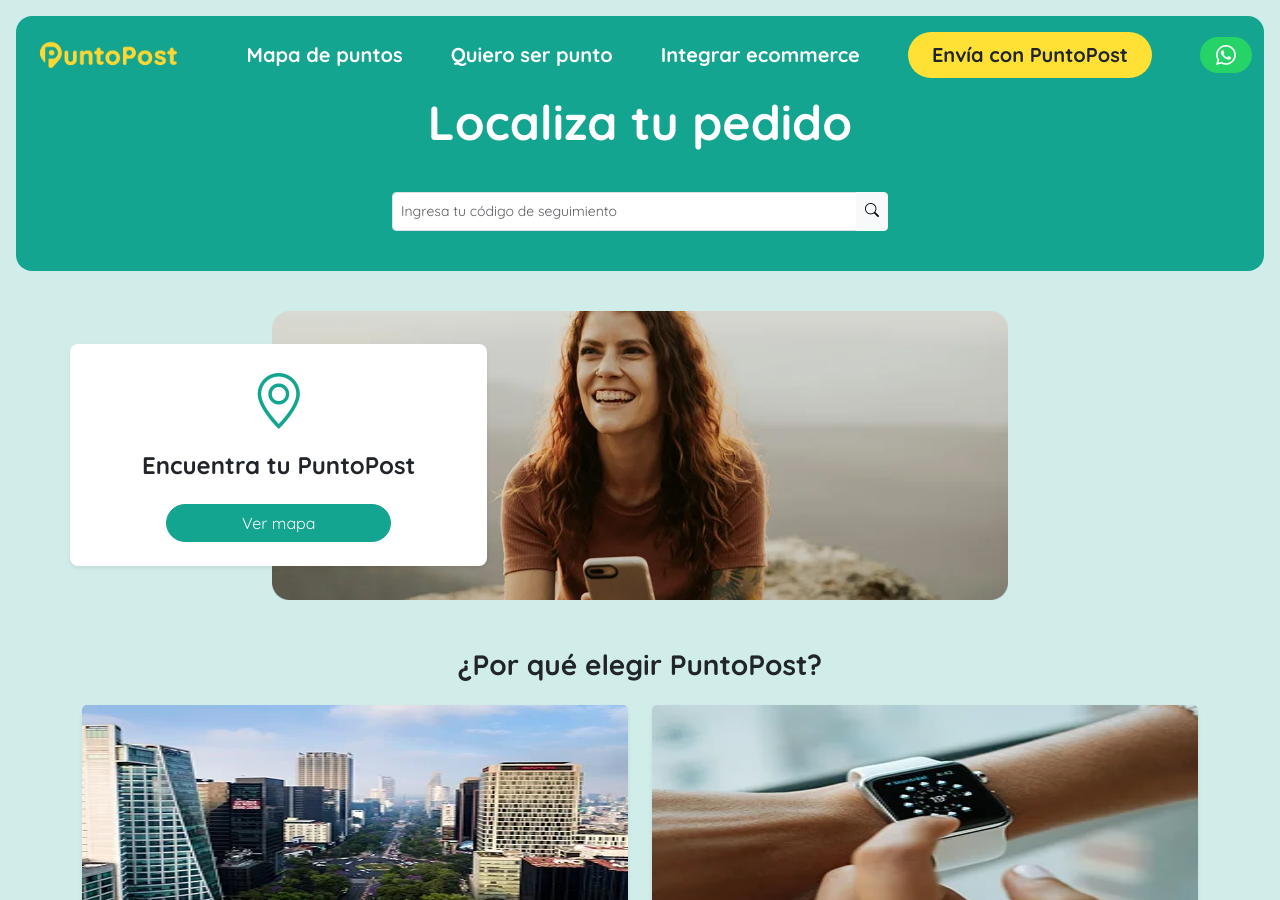
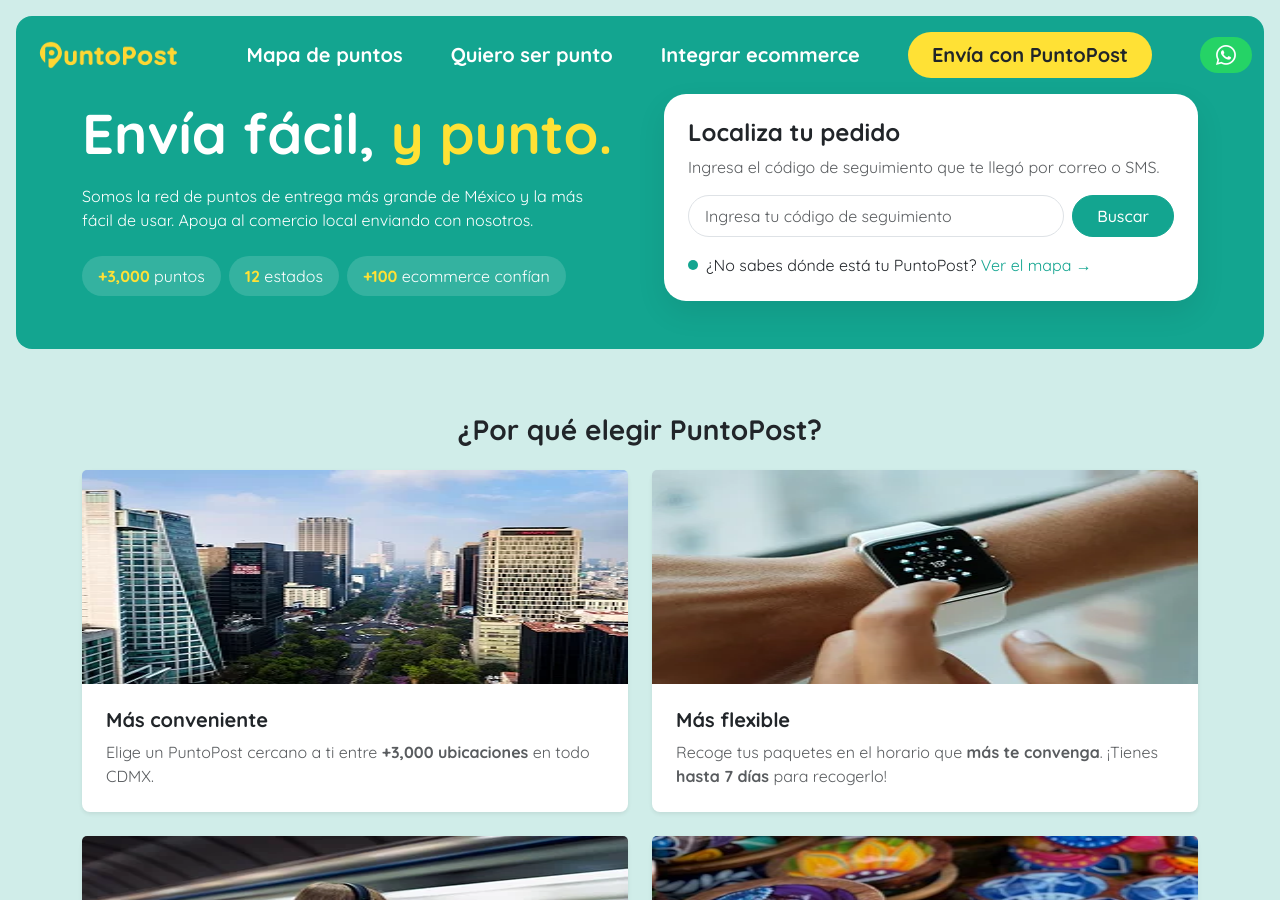
Before and after one commit to puntopost/web, a Jekyll site: the page built from index.html, in a window 1280 px wide and 900 px high. Built offline with Jekyll 4.4.1, drawn with Linux system fonts in a browser that asks for light colours.

Commit message:
Home hero redesign: “Envía fácil, y punto.” with right-side tracking card (#53)
* Initial plan

* feat(home): rediseña hero con tracking card y badges

---------

Co-authored-by: copilot-swe-agent[bot] <198982749+Copilot@users.noreply.github.com>

```diff
--- a/index.html
+++ b/index.html
@@ -4,47 +4,54 @@ description: "Recoge y envía paquetes en +3,000 puntos en CDMX. Sin etiquetas,
 css:
     - /assets/css/brand-logos.css
 banner: |
-    <section class="text-white text-center rounded-bottom-4 pb-3">
-    <h1 class="fw-bold display-5 mb-3">Localiza tu pedido</h1>
-    <div class="container-fluid">
-        <div class="row justify-content-center">
-            <div class="col-md-6 col-xl-5 col-xxl-4">
-                <form id="tracking-form">
-                    <div class="input-group input-group-sm my-lg-4">
-                        <input type="text" class="form-control form-control-lg p-2" id="tracking-input" placeholder="Ingresa tu código de seguimiento" aria-label="Código de seguimiento">
-                        <button class="btn btn-light" type="submit" aria-label="Buscar pedido"><i class="bi bi-search"></i></button>
+    <section class="rounded-bottom-4 px-3 px-lg-4 pb-4 pb-lg-5">
+        <div class="container">
+            <div class="row g-4 g-lg-5 align-items-center">
+                <div class="col-12 col-lg-6">
+                    <h1 class="fw-bold text-white lh-sm mb-3" style="font-size: clamp(2rem, 7vw, 3.5rem);">
+                        Envía fácil, <span style="color: #FFE135;">y punto.</span>
+                    </h1>
+                    <p class="text-white mb-4">
+                        Somos la red de puntos de entrega más grande de México y la más fácil de usar. Apoya al comercio local enviando con nosotros.
+                    </p>
+                    <div class="d-flex flex-wrap gap-2">
+                        <div class="rounded-pill px-3 py-2" style="background-color: rgba(255, 255, 255, 0.14);">
+                            <span class="fw-bold" style="color: #FFE135;">+3,000</span>
+                            <span class="text-white"> puntos</span>
+                        </div>
+                        <div class="rounded-pill px-3 py-2" style="background-color: rgba(255, 255, 255, 0.14);">
+                            <span class="fw-bold" style="color: #FFE135;">12</span>
+                            <span class="text-white"> estados</span>
+                        </div>
+                        <div class="rounded-pill px-3 py-2" style="background-color: rgba(255, 255, 255, 0.14);">
+                            <span class="fw-bold" style="color: #FFE135;">+100</span>
+                            <span class="text-white"> ecommerce confían</span>
+                        </div>
                     </div>
-                </form>
+                </div>
+                <div class="col-12 col-lg-6">
+                    <div class="bg-white p-3 p-sm-4 shadow-sm h-100" style="border-radius: 22px; box-shadow: 0 12px 30px rgba(0, 0, 0, 0.08) !important;">
+                        <h2 class="fw-bold text-dark fs-4 mb-2">Localiza tu pedido</h2>
+                        <p class="text-body-secondary mb-3">Ingresa el código de seguimiento que te llegó por correo o SMS.</p>
+                        <form id="tracking-form">
+                            <div class="d-flex flex-column flex-sm-row gap-2">
+                                <input type="text" class="form-control rounded-pill px-3 py-2" id="tracking-input" placeholder="Ingresa tu código de seguimiento" aria-label="Código de seguimiento">
+                                <button class="btn btn-primary rounded-pill px-4 text-white fw-medium" type="submit" aria-label="Buscar pedido">Buscar</button>
+                            </div>
+                        </form>
+                        <a href="/map" class="d-inline-flex align-items-center gap-2 mt-3 text-decoration-none">
+                            <span class="rounded-circle d-inline-block" style="width: 10px; height: 10px; background-color: #13A590;"></span>
+                            <span class="text-dark">¿No sabes dónde está tu PuntoPost? <span class="text-primary">Ver el mapa →</span></span>
+                        </a>
+                    </div>
+                </div>
             </div>
         </div>
-    </div>
     </section>
 ---
 
     <section class="bg-primary-subtle">
-        <div class="container pt-2 pb-4 pt-lg-4 pb-lg-5">
-            <!-- Mobile: Full width button -->
-            <a href="/map" class="btn btn-light p-3 d-flex align-items-center shadow-sm mt-3 mb-5 justify-content-start justify-content-sm-center fw-medium rounded-2 d-lg-none">
-                <i class="bi bi-geo-alt me-3 fs-4 text-primary"></i> <span class="fs-5">Encuentra tu PuntoPost</span>
-            </a>
-
-            <!-- Desktop: Card with image layout -->
-            <div class="row align-items-center mb-5 d-none d-lg-flex position-relative">
-                <div class="col-lg-8 offset-lg-2">
-                    <img src="/assets/img/mujerfoto.webp" alt="Mujer con teléfono" class="img-fluid rounded-3" width="838" height="329">
-                </div>
-                <div class="col-lg-4">
-                    <div class="bg-white rounded-3 py-4 px-5 shadow-sm position-absolute top-50 start-0 translate-middle-y">
-                        <div class="px-4">
-                            <div class="text-center mb-3">
-                                <i class="bi bi-geo-alt text-primary display-4"></i>
-                            </div>
-                            <h2 class="text-center mb-4 fw-bold text-dark fs-4">Encuentra tu PuntoPost</h2>
-                            <a href="/map" class="btn btn-primary d-block mx-4 text-white rounded-pill">Ver mapa</a>
-                        </div>
-                    </div>
-                </div>
-            </div>
+        <div class="container pt-4 pb-4 pt-lg-5 pb-lg-5">
             <h2 class="text-center mb-4 fs-3 fw-bold reveal reveal-up">¿Por qué elegir PuntoPost?</h2>
             <div class="row g-4">
                 <div class="col-12 col-lg-6 col-xxl-3 reveal reveal-left">
```
